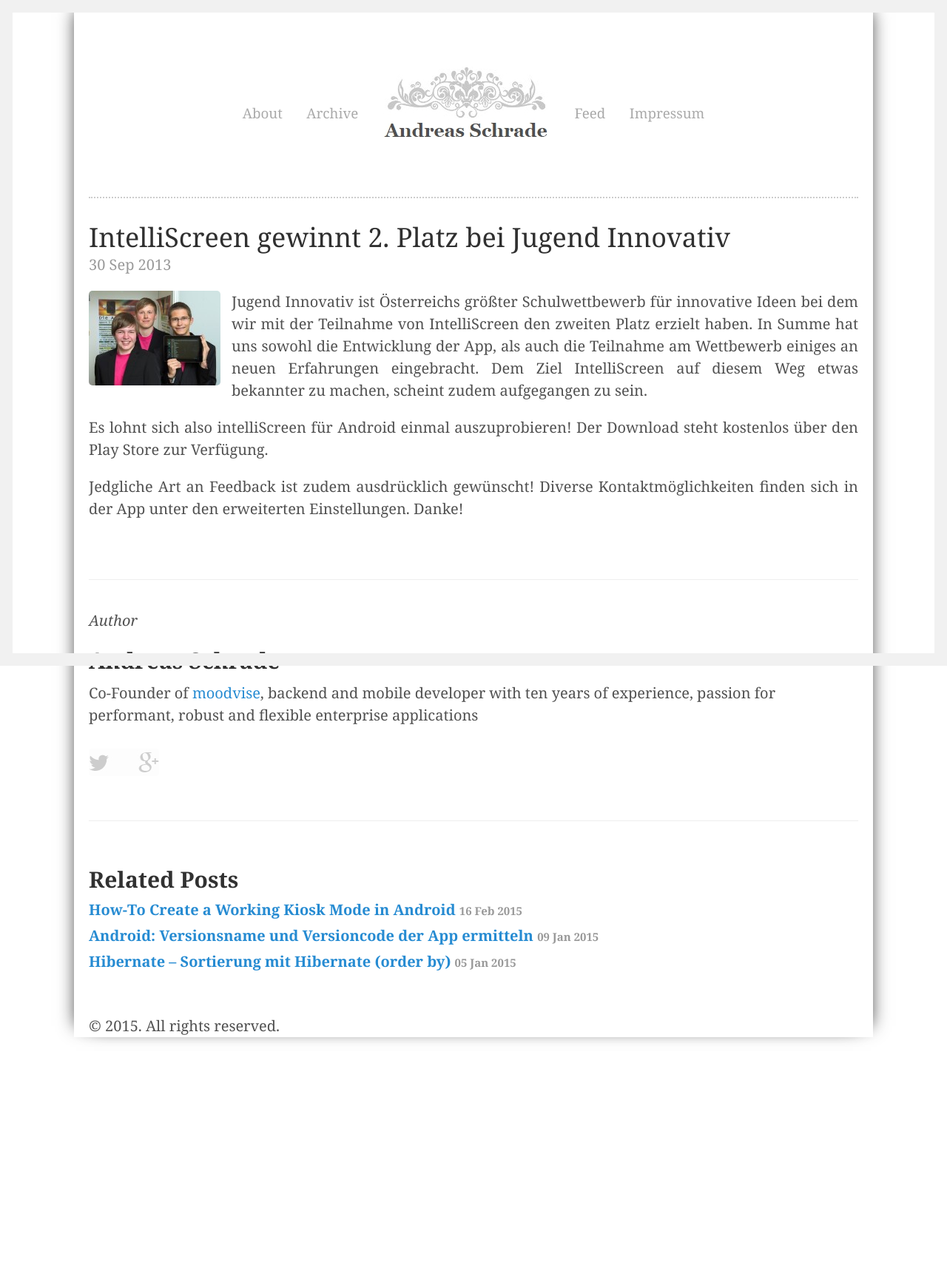
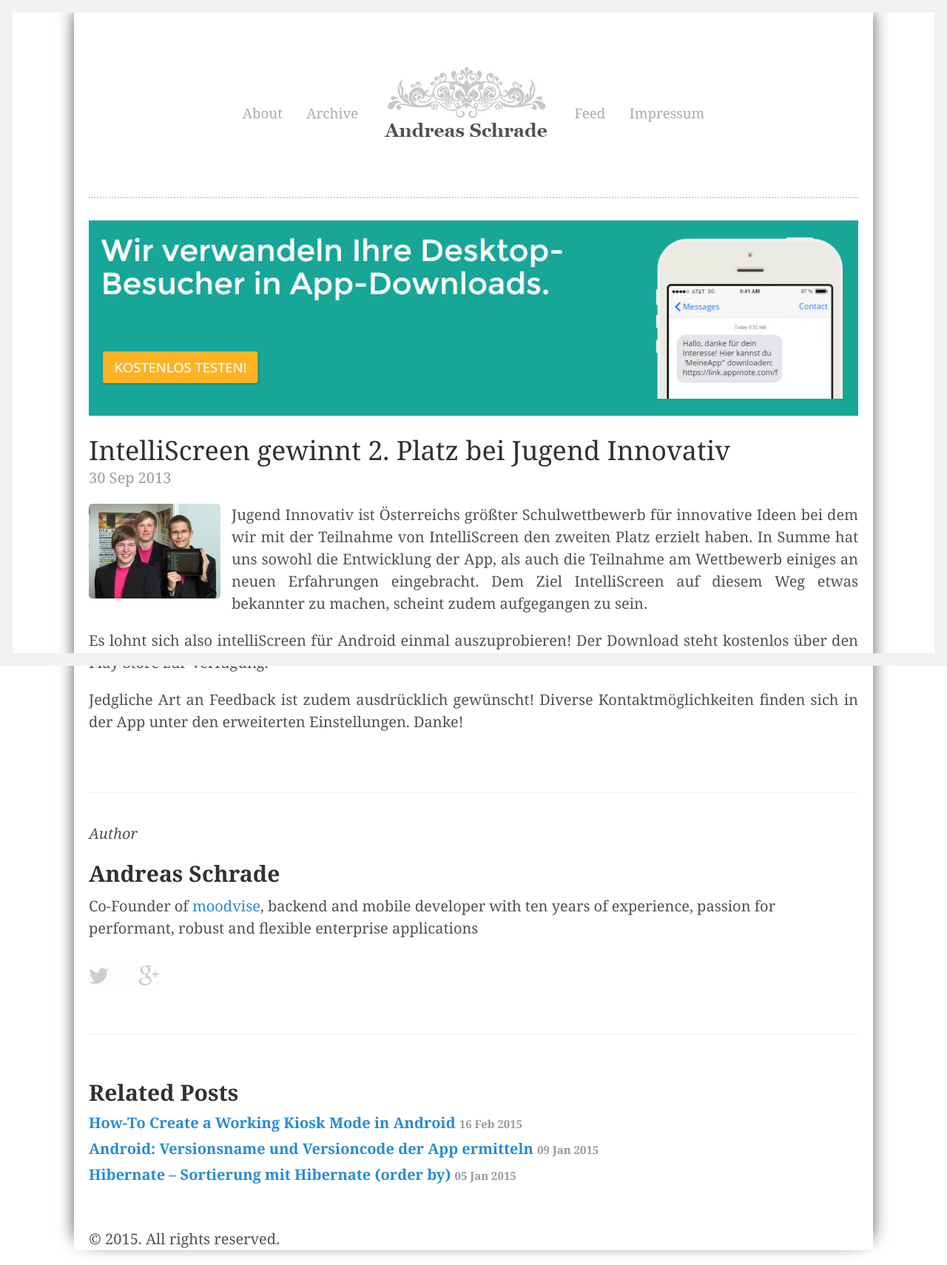
Before and after one commit to andreasschrade/andreasschrade.github.com, a Jekyll site: the page built from _posts/2013-09-30-intelliscreen-second-place.md, in a window 1280 px wide. Shown: the whole page at 74% size. Built offline with Jekyll 4.4.1, drawn with Linux system fonts in a browser that asks for light colours; Markdown is read by kramdown in place of the engine named in the settings; before the commit the page ends 1422 px from its top, so only the background shows below that.

Commit message:
added appmote banner

```diff
--- a/_layouts/post.html
+++ b/_layouts/post.html
@@ -1,7 +1,7 @@
 ---
 layout: default
 ---
-
+<div style="height:264px; margin-bottom:24px; background-color: #17a697"><a href="https://appmote.com"><img src="{{ site.url }}/assets/appmote.jpg" border="0" ></a></div>
 <div class="post">
   <h1 class="post-title">{{ page.title }}</h1>
   <span class="post-date">{{ page.date | date_to_string }}</span>
```
Also changed, not shown: assets/appmote.jpg (added).
